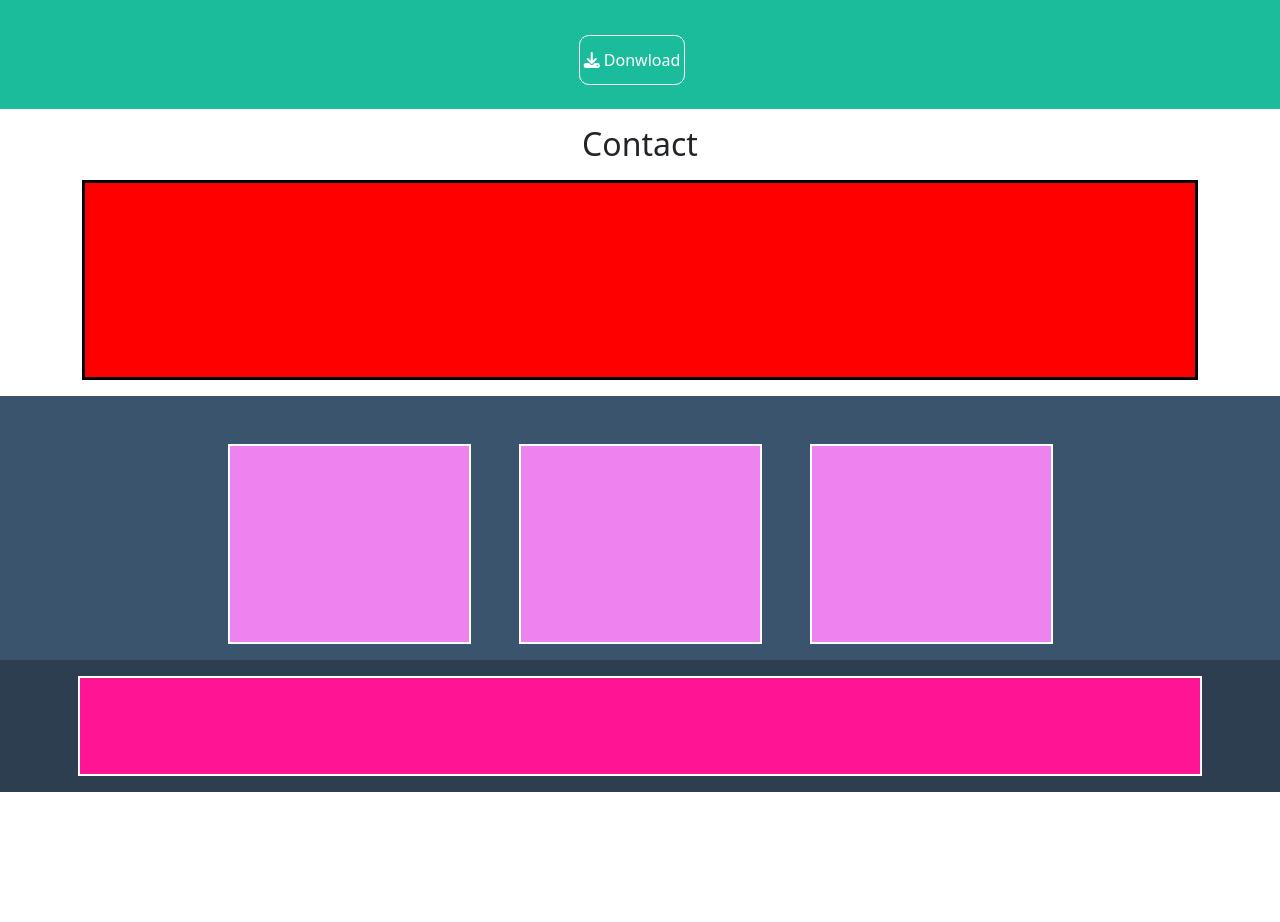
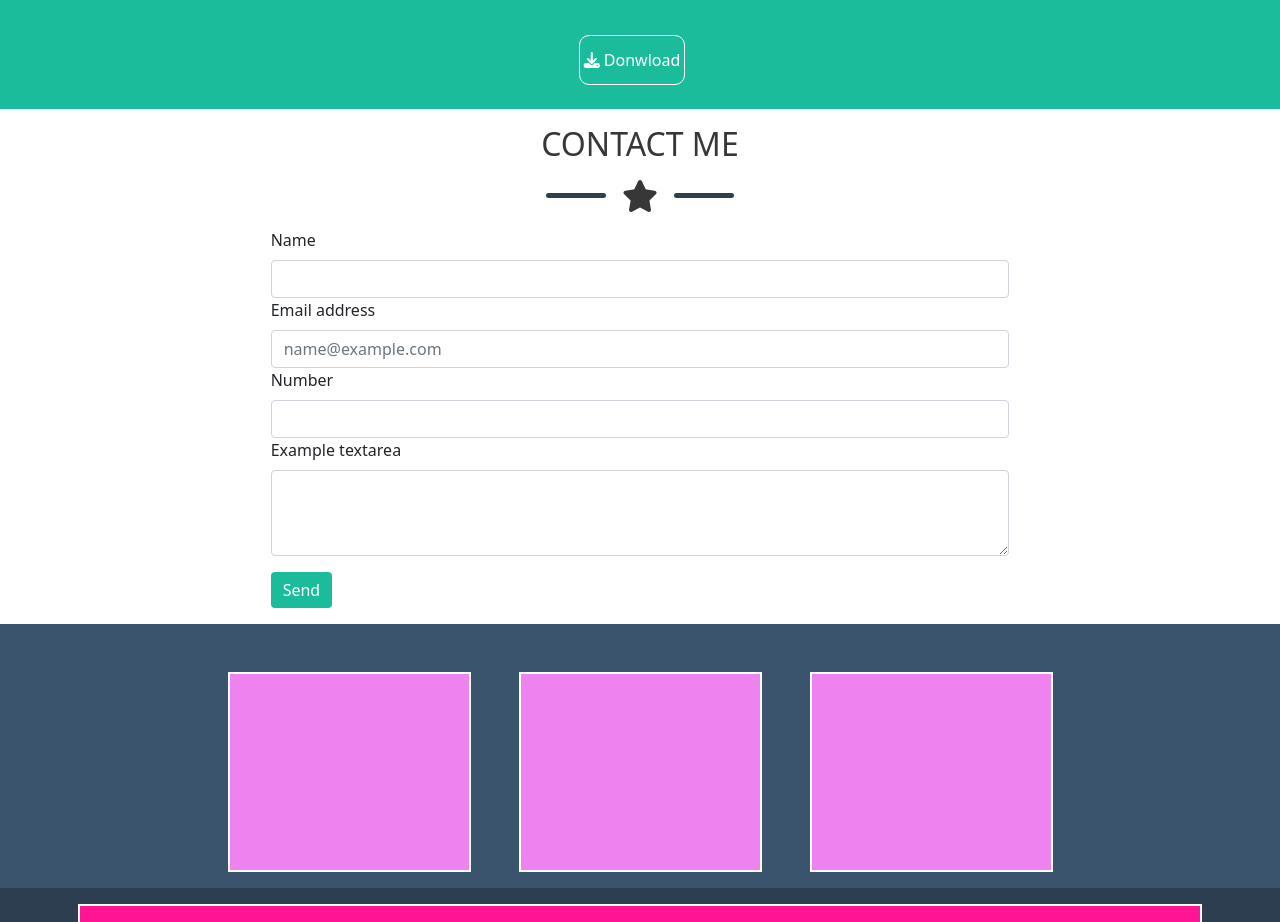
Before and after one commit to TommasoBernardo/html-css-bootstrap-freelancer, a plain HTML site: page index.html in a window 1280 px wide. Shown: the part 1500-2422 px from the top of the page. Before the commit the page ends 2292 px from the top, so only its background shows below. Drawn offline with nearby package versions, Linux system fonts and the light colour scheme.

Commit message:
finish form

```diff
--- a/index.html
+++ b/index.html
@@ -177,15 +177,42 @@
             <div class="container">
                 <div class="row">
                     <div class="col-12">
-                        <h2 class="text-center mb-3">
-                            Contact
+                        <h2 class="text-center mb-3 me-star-dark">
+                            CONTACT ME
                         </h2>
+                        <div class=" d-flex justify-content-center fs-2 me-star-dark mb-3 my-align">
+                            <div class="my-line-dark"></div>
+                            <i class="fa-solid fa-star"></i>
+                            <div class="my-line-dark"></div>
+                        </div>
                     </div>
                 </div>
 
-                <div class="row g-3">
-                    <div class="col-12">
+                <div class="row g-3 justify-content-center">
+                    <div class="col-12 col-md-10 col-lg-8">
                         <div class="my-form mb-3">
+                            <div class="my-form">
+                                <label for="exampleFormControlInput1" class="form-label">Name</label>
+                                <div class="input-group flex-nowrap">
+                                    <input type="text" class="form-control" >
+                                  </div>
+                                <div>
+                                    <label for="exampleFormControlInput1" class="form-label">Email address</label>
+                                    <input type="email" class="form-control" id="exampleFormControlInput1" placeholder="name@example.com">
+                                </div>
+
+                                <label for="exampleFormControlInput1" class="form-label">Number</label>
+                                <div class="input-group flex-nowrap">
+                                    <input type="text" class="form-control" >
+                                  </div>
+
+                                <div class="mb-3">
+                                    <label for="exampleFormControlTextarea1" class="form-label">Example textarea</label>
+                                    <textarea class="form-control" id="exampleFormControlTextarea1" rows="3"></textarea>
+                                  </div>
+
+                                  <button type="submit" class="btn btn-primary my-type-button">Send</button>
+                            </div>
                         </div>
                     </div>
             </div>
--- a/style.css
+++ b/style.css
@@ -54,12 +54,9 @@ header{
 }
 
 
-.my-form{
-    background-color:red;
-    height: 200px;
-    border: 3px solid black;
+.max-widht{
+    width: 100%;
 }
-
 
 .my-about{
     background-color:violet;
@@ -98,3 +95,8 @@ header{
 .me-star-dark{
     color: #373737;
 }
+
+.my-type-button{
+    background-color: #1abc9c;
+    border: white;
+}
```
